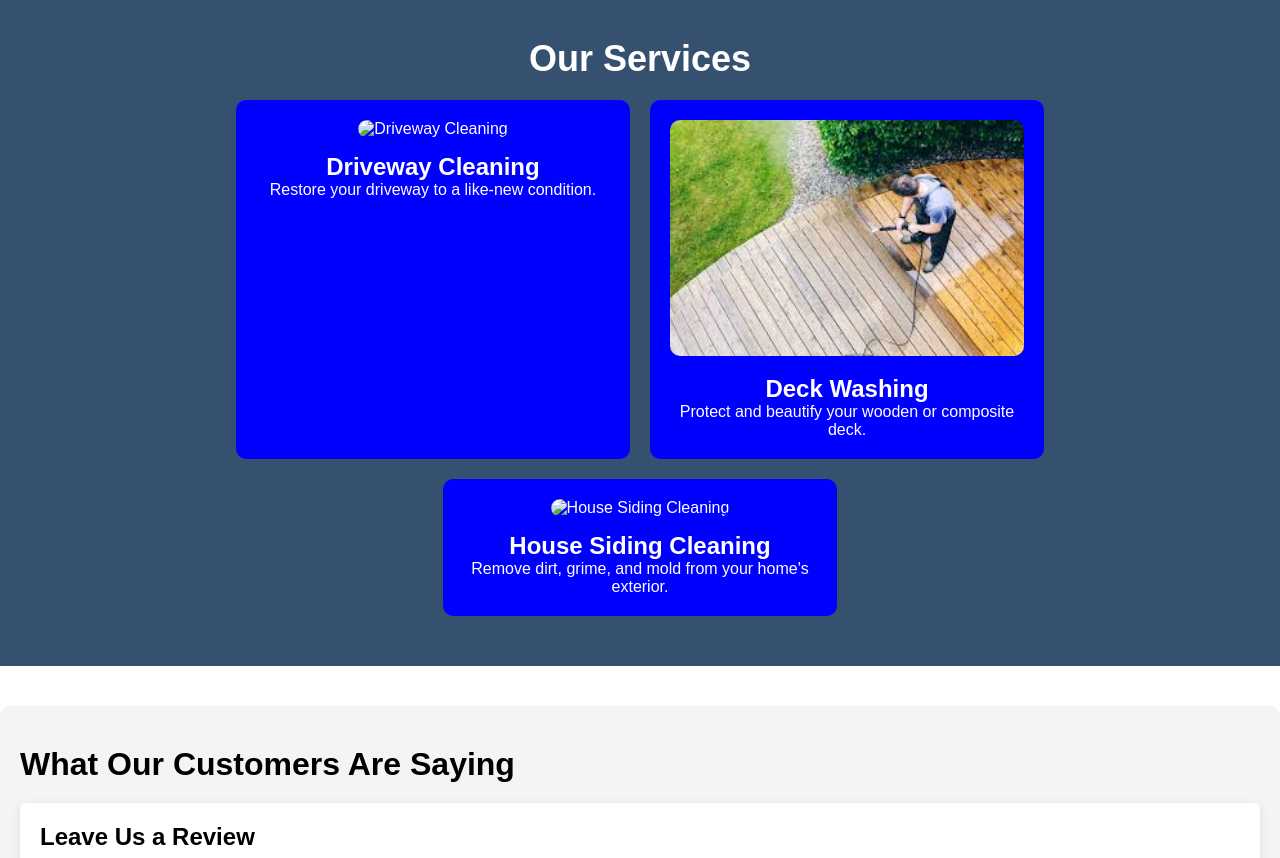
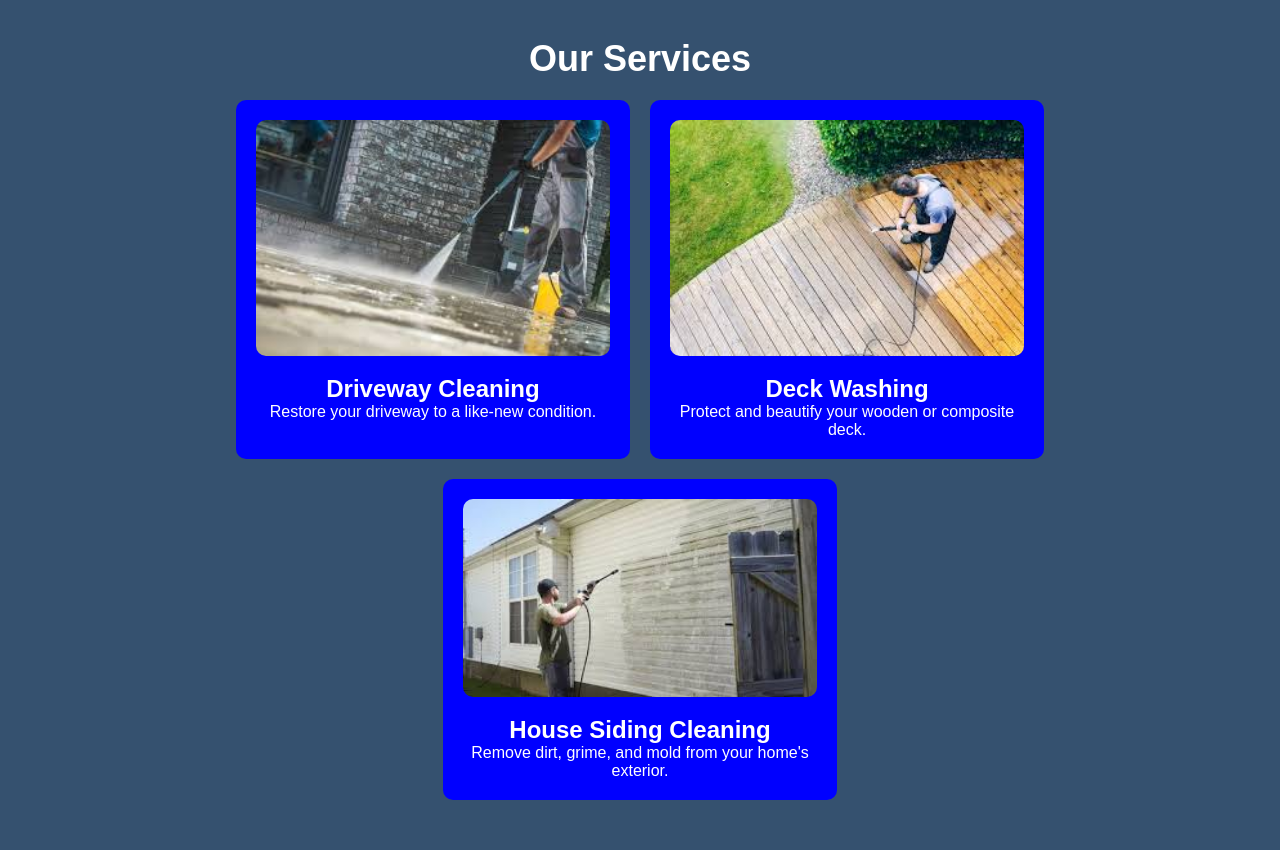
Before and after one commit to 123333334444/Radtke-Pressure-Inc, a plain HTML site: page index.html in a window 1280 px wide. Shown: the part 720-1578 px from the top of the page. Drawn offline with Linux system fonts and the light colour scheme.

Commit message:
Update index.html

```diff
--- a/index.html
+++ b/index.html
@@ -32,7 +32,7 @@
     <h2>Our Services</h2>
     <div class="service-grid">
         <div class="service">
-            <img src="images/pressure.jpg" alt="Driveway Cleaning">
+            <img src="pressure.jpg" alt="Driveway Cleaning">
             <h3>Driveway Cleaning</h3>
             <p>Restore your driveway to a like-new condition.</p>
         </div>
@@ -42,7 +42,7 @@
             <p>Protect and beautify your wooden or composite deck.</p>
         </div>
         <div class="service">
-            <img src="images/house.jpg" alt="House Siding Cleaning">
+            <img src="house.jpg" alt="House Siding Cleaning">
             <h3>House Siding Cleaning</h3>
             <p>Remove dirt, grime, and mold from your home's exterior.</p>
         </div>
```
